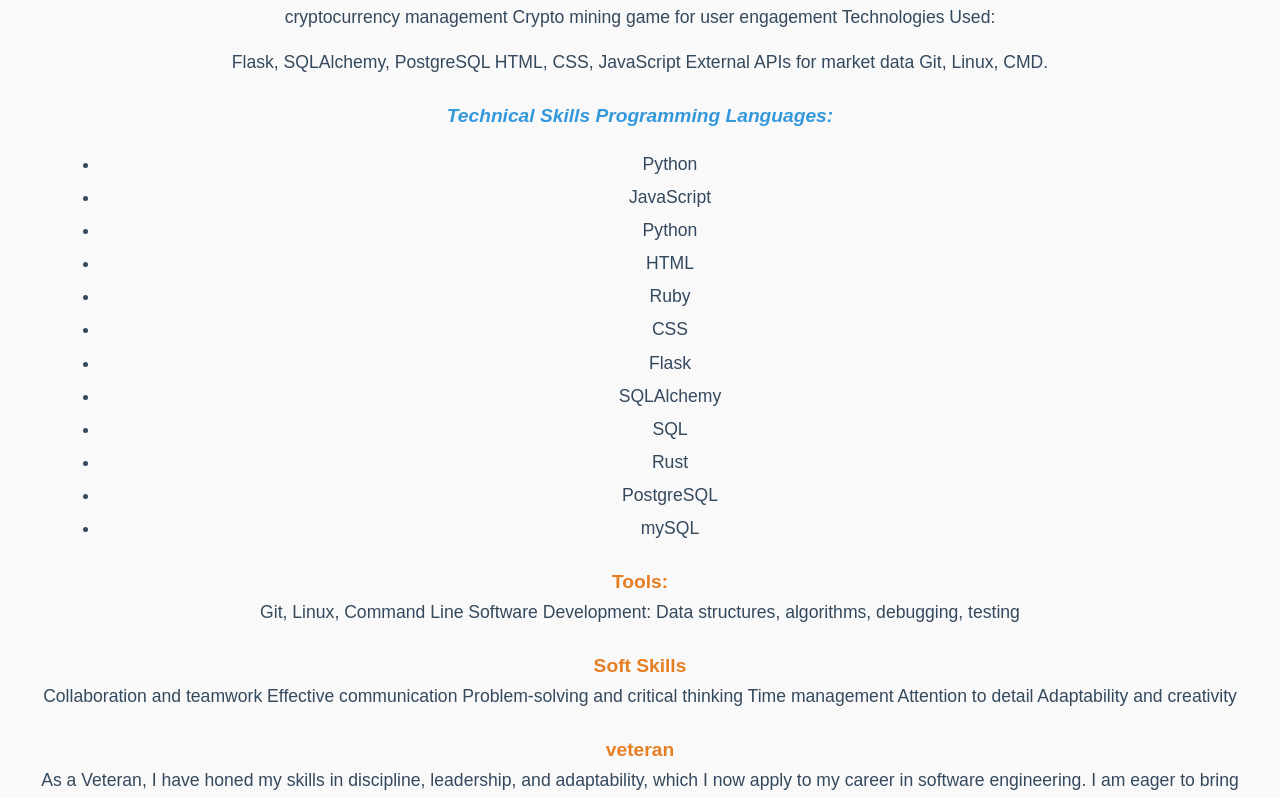
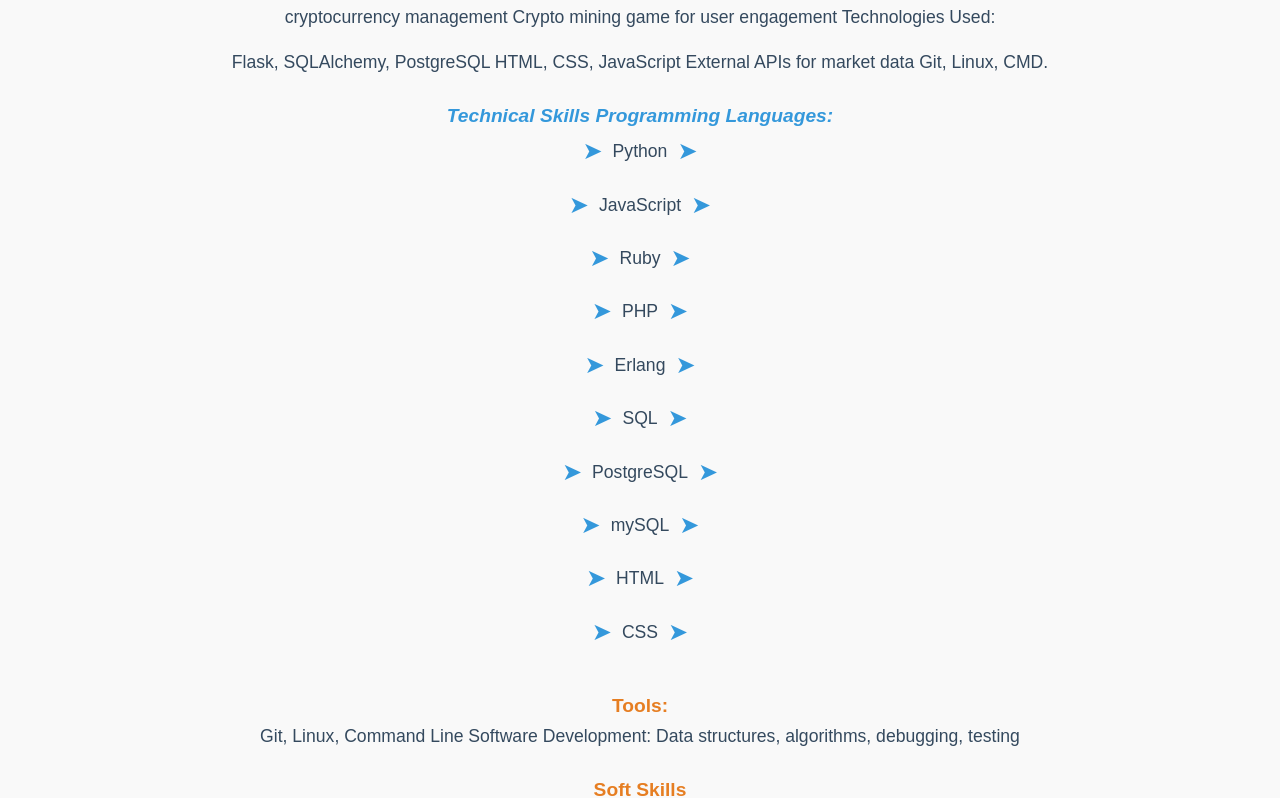
Before and after one commit to notAnotherAverageJoe/React-Portfolio, a React (Create React App) app: page /about in a window 1280 px wide. Shown: the part 546-1344 px from the top of the page. Built offline with nearby package versions, Linux system fonts and the light colour scheme.

Commit message:
about fixed

```diff
--- a/src/components/About.css
+++ b/src/components/About.css
@@ -95,3 +95,50 @@
     margin-left: 15px;
   }
 }
+ul.no-dot {
+  list-style-type: none; /* Removes the bullets */
+  padding-left: 0; /* Removes default left padding */
+  margin: 0; /* Removes default margin */
+}
+
+ul.no-dot {
+  list-style-type: none; /* Removes the bullets */
+  padding-left: 0; /* Removes default left padding */
+  margin: 0; /* Removes default margin */
+  display: flex;
+  flex-direction: column; /* Vertically stack list items */
+  align-items: center; /* Centers the list */
+  justify-content: center; /* Ensures items are aligned properly */
+}
+
+ul.no-dot li {
+  font-size: 1.1rem; /* Adjust the font size */
+  color: #34495e; /* Text color */
+  margin-bottom: 15px; /* Space between items */
+  display: flex;
+  align-items: center; /* Vertically aligns the text and arrows */
+  justify-content: center; /* Centers the text horizontally */
+  transition: transform 0.3s ease, color 0.3s ease; /* Adds a smooth transition for hover effects */
+}
+
+/* Add custom arrows to both sides of the list item */
+ul.no-dot li::before,
+ul.no-dot li::after {
+  content: "➤"; /* Unicode arrow, can use other icons */
+  font-size: 1.5rem; /* Size of the icon */
+  margin: 0 10px; /* Space between the icon and text */
+  color: #3498db; /* Icon color */
+  transition: color 0.3s ease; /* Icon color transition */
+}
+
+/* Hover effect to change text color and icon */
+ul.no-dot li:hover {
+  color: #e74c3c; /* Change text color on hover */
+  transform: translateX(10px); /* Subtle movement effect on hover */
+}
+
+ul.no-dot li:hover::before,
+ul.no-dot li:hover::after {
+  color: #e74c3c; /* Change icon color on hover */
+  transform: rotate(15deg); /* Slight rotation of the icon */
+}
--- a/src/components/About.js
+++ b/src/components/About.js
@@ -54,19 +54,17 @@ function About() {
         <strong>
           <em>Technical Skills Programming Languages:</em>
         </strong>
-        <ul>
+        <ul class="no-dot">
           <li>Python</li>
           <li>JavaScript</li>
-          <li>Python</li>
-          <li>HTML</li>
           <li>Ruby</li>
-          <li>CSS</li>
-          <li>Flask</li>
-          <li>SQLAlchemy</li>
+          <li>PHP</li>
+          <li>Erlang</li>
           <li>SQL</li>
-          <li>Rust</li>
           <li>PostgreSQL</li>
           <li>mySQL</li>
+          <li>HTML</li>
+          <li>CSS</li>
         </ul>
         <strong>Tools:</strong> Git, Linux, Command Line Software Development:
         Data structures, algorithms, debugging, testing
@@ -80,7 +78,7 @@ function About() {
         creativity
       </p>
       <p>
-        <strong>veteran</strong> As a Veteran, I have honed my skills in
+        <strong>Veteran</strong> As a Veteran, I have honed my skills in
         discipline, leadership, and adaptability, which I now apply to my career
         in software engineering. I am eager to bring my diverse background and
         technical expertise to a dynamic development team, contributing to
```
